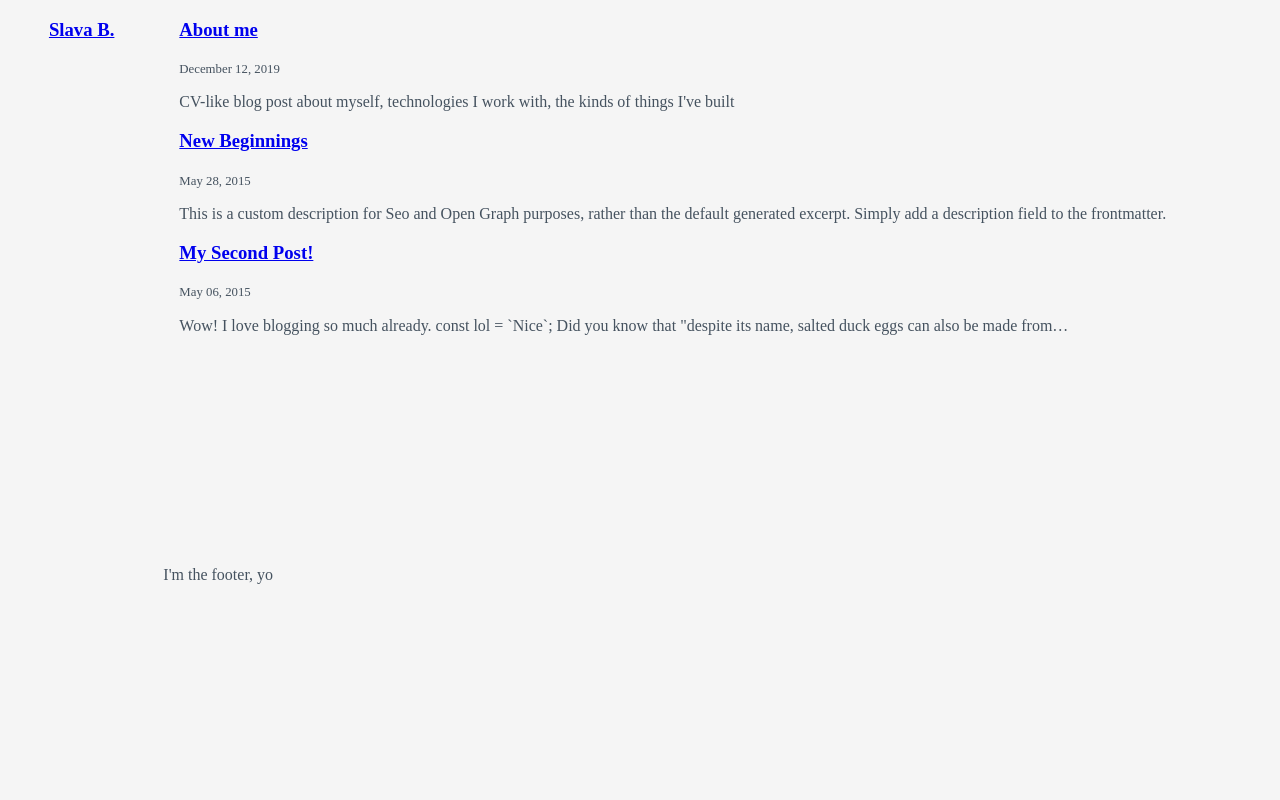
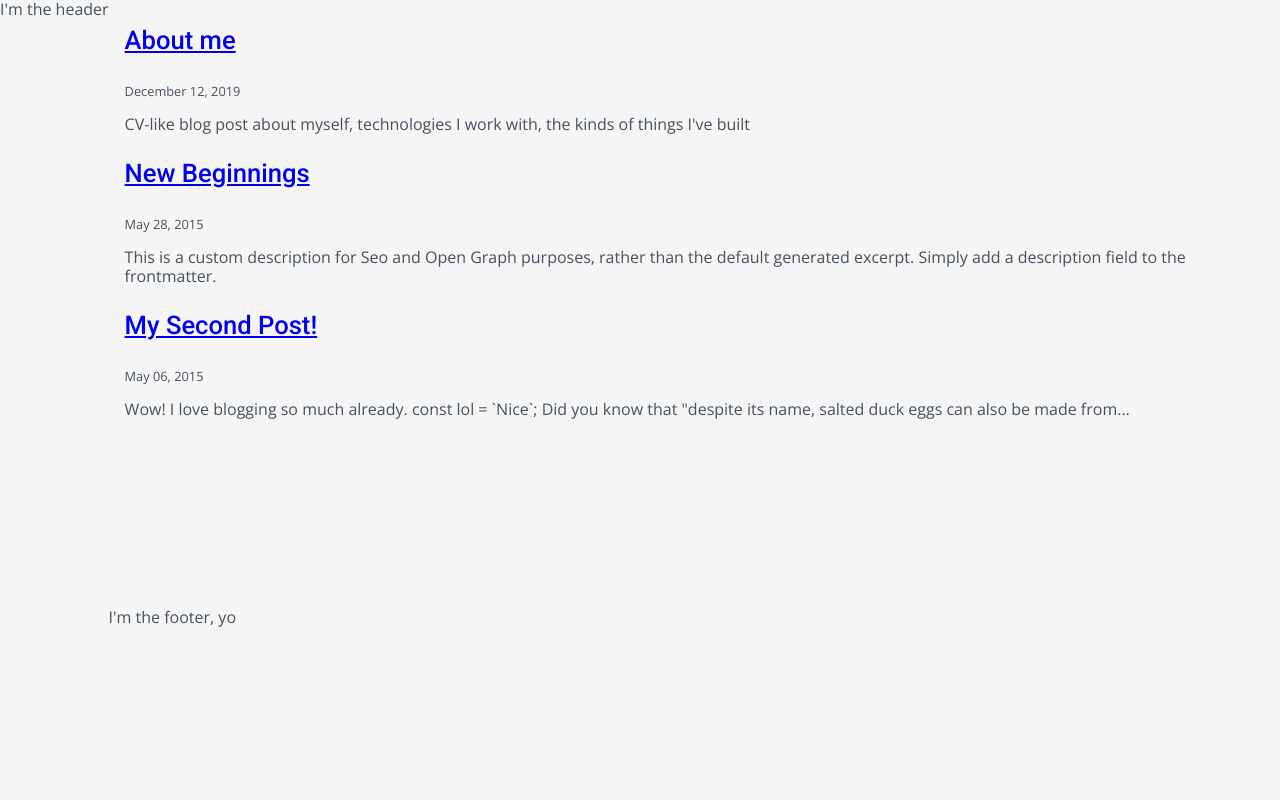
Before and after one commit to slavabez/personal-blog, a Gatsby site: page / in a window 1280 px wide. Built offline with nearby package versions, Linux system fonts and the light colour scheme; Gatsby itself is replaced by a stand-in of ours.

```diff
--- a/gatsby-config.js
+++ b/gatsby-config.js
@@ -5,7 +5,8 @@
     description: `Slava Bezgachev's personal blog. I occasionally write about tech, software and hardware. Slava Bezgachev is a web developer, focusing on all things Javascript.`,
     siteUrl: `https://bezgachev.com/`,
     social: {
-      twitter: `slavabez`
+      twitter: `slavabez`,
+      github: "slavabez"
     }
   },
   plugins: [
--- /dev/null
+++ b/src/components/Header.tsx
@@ -0,0 +1,43 @@
+import React from "react";
+import { graphql, useStaticQuery } from "gatsby";
+import styled from "styled-components";
+
+const GET_PROFILE_INFO = graphql`
+  {
+    avatar: file(absolutePath: { regex: "/profile-pic.jpg/" }) {
+      childImageSharp {
+        fixed(width: 150, height: 150) {
+          base64
+          width
+          height
+          src
+          srcSet
+        }
+      }
+    }
+    site {
+      siteMetadata {
+        author
+        social {
+          twitter
+        }
+      }
+    }
+  }
+`;
+
+
+const Wrapper = styled.header`
+  grid-area: header;
+  text-align: center;
+`;
+
+const Header: React.FC = () => {
+  const data = useStaticQuery(GET_PROFILE_INFO);
+
+  console.log(data);
+
+  return <Wrapper>I'm the header</Wrapper>;
+};
+
+export default Header;
--- a/src/components/layout.tsx
+++ b/src/components/layout.tsx
@@ -4,6 +4,8 @@
 import theme from "./../utils/theme";
 
 import "../utils/normalize.css";
+import "../utils/global.css";
+import Header from "./Header";
 
 interface Props {
   location?: Location;
@@ -27,11 +29,6 @@
       "header main"
       "header footer";
   }
-`;
-
-const Header = styled.header`
-  grid-area: header;
-  text-align: center;
 `;
 
 const Main = styled.main`
@@ -61,7 +58,7 @@
   }
   return (
     <PageWrapper>
-      <Header>{header}</Header>
+      <Header />
       <Main>{children}</Main>
       <Footer>I'm the footer, yo</Footer>
     </PageWrapper>
--- /dev/null
+++ b/src/utils/global.css
@@ -0,0 +1,20 @@
+h1, h2, h3, h4, h5, h6 {
+  font-family: "Roboto", Arial, serif;
+  font-weight: 500;
+}
+
+html {
+  font-family: "Open Sans", sans-serif;
+}
+
+h1 {
+  font-size: 2rem;
+}
+
+h2 {
+  font-size: 1.8rem;
+}
+
+h3 {
+  font-size: 1.6rem;
+}
```
Also changed, not shown: 1 other file.
